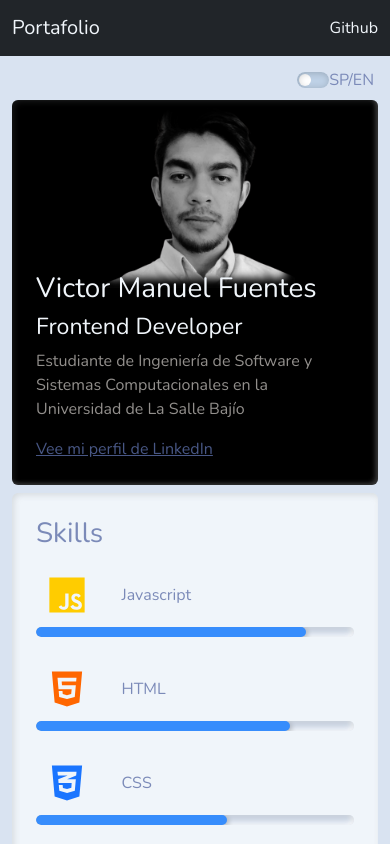
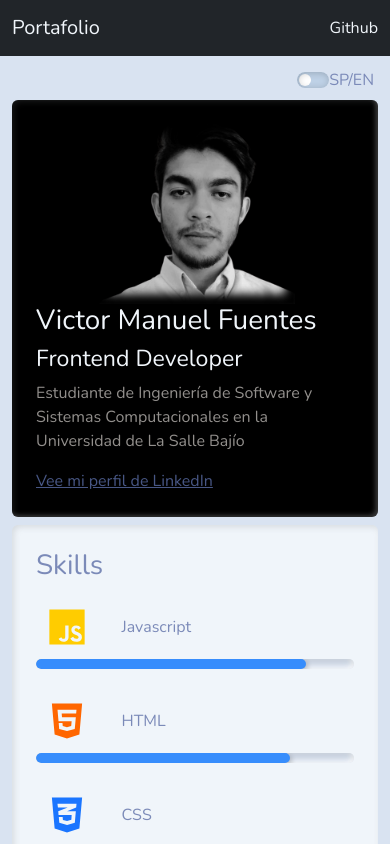
Before and after one commit to VictorMany/portfolio, a Next.js app: page / in a window 390 px wide. Shown: the top 844 px of the page. Built offline with nearby package versions, Linux system fonts and the light colour scheme; a small style sheet from the web is missing.

Commit message:
Image profile

```diff
--- a/pages/index.jsx
+++ b/pages/index.jsx
@@ -49,7 +49,7 @@ const Index = () => {
                     </div>
                     <div className="card card-body bg-secondary bg-black text-light">
                         <div className="row">
-                            <div className="col-md-4 col-12 d-flex justify-content-center align-items-center">
+                            <div className="col-md-4 p-3 col-12 d-flex justify-content-center align-items-center">
                                 <div className="image-blurred-edge"></div>
                             </div>
                             <div className="col-md-8 col-12 ">
```
